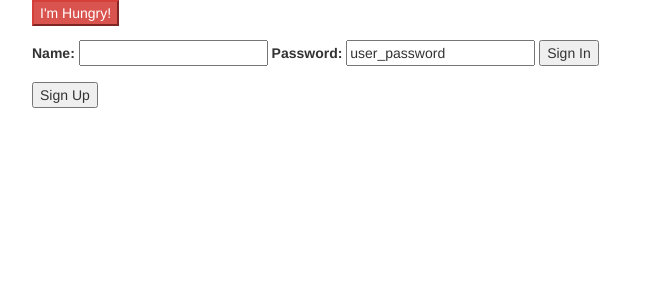
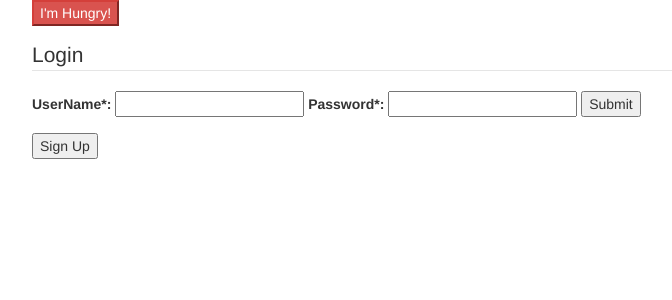
Before and after one commit to kbulloch/Epifoodus, a PHP site: template views/main.twig in a window 1280 px wide. Shown: the top 300 px of the page, without its empty margins (38-710 px from the left). Run offline with PHP 8.4, Linux system fonts and the light colour scheme; the template is opened without the code that fills it, so the values that code supplies are empty; some libraries are stand-ins or nearby versions.

Commit message:
edit create_user.twig

```diff
--- a/views/choice.twig
+++ b/views/choice.twig
@@ -35,7 +35,7 @@
           <form action="/create_user" method="post">
             <button name="button">Sign Up</button>
           </form>
-      {% end if %}
+      {% endif %}
 
 
       <p><a href="/">Home</a></p>
--- a/views/main.twig
+++ b/views/main.twig
@@ -13,12 +13,28 @@
     </form>
 
     <!-- user sign in -->
-    <form action="/options" method="get">
+    <!-- <form action="/options" method="get">
       <label for="user_name">Name:</label>
       <input type="text" id="user_name" name="user_name">
       <label for="user_password">Password:</label>
       <input name="user_password" value="user_password">
       <button name="sign_in">Sign In</button>
+    </form> -->
+
+    <form id='login' action='login.php' method='post' accept-charset='UTF-8'>
+      <fieldset >
+      <legend>Login</legend>
+      <input type='hidden' name='submitted' id='submitted' value='1'/>
+
+      <label for='username' >UserName*:</label>
+      <input type='text' name='username' id='username'  maxlength="50" />
+
+      <label for='password' >Password*:</label>
+      <input type='password' name='password' id='password' maxlength="50" />
+
+      <input type='submit' name='Submit' value='Submit' />
+
+      </fieldset>
     </form>
 
     <!-- create new user -->
```
Also changed, not shown: views/create_user.twig (+6 -3 lines), 2 other files.
